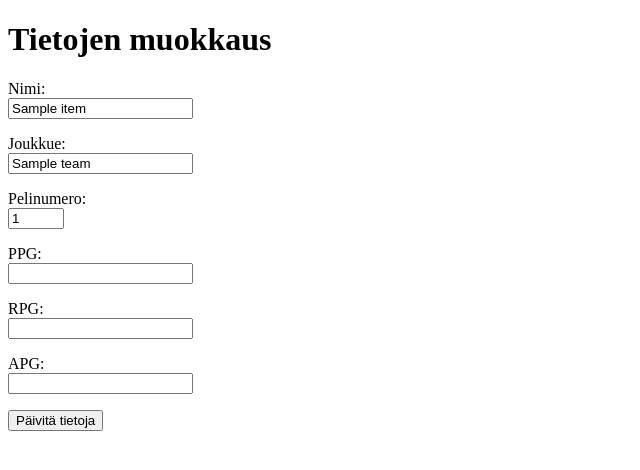
After one commit to avertti/Pelaaja-tilastot, a Flask app: template templates/edit_item.html in a window 1280 px wide. The commit adds this page. Shown: the top 470 px of the page, without its empty margins (0-640 px from the left). Run offline with Flask 3, Linux system fonts and the light colour scheme; the template is opened without the code that fills it: most values are stand-ins (such as "Sample title", 1, 10 or a date in 2020).

Commit message:
Add ability to edit players

```diff
--- a/app.py
+++ b/app.py
@@ -37,6 +37,25 @@ def create_item():
     items.add_item(name, team, player_number, PPG, RPG, APG, user_id)
 
     return redirect("/")
+
+@app.route("/edit_item/<int:item_id>")
+def edit_item(item_id):
+    item = items.get_item(item_id)
+    return render_template("edit_item.html", item=item)
+
+@app.route("/update_item", methods=["POST"])
+def update_item():
+    item_id=request.form["item_id"]
+    name = request.form["name"]
+    team = request.form["team"]
+    player_number = request.form["player_number"]
+    PPG = request.form["PPG"]
+    RPG = request.form["RPG"]
+    APG = request.form["APG"]
+
+    items.update_item(item_id, name, team, player_number, PPG, RPG, APG,)
+
+    return redirect("/item/" + str(item_id))
 
 @app.route("/register")
 def register():
--- /dev/null
+++ b/templates/edit_item.html
@@ -0,0 +1,39 @@
+<!DOCTYPE html>
+<html>
+
+<head>
+  <title>Tietojen muokkaus</title>
+</head>
+
+<body>
+    <h1>Tietojen muokkaus</h1>
+  <form action="/update_item" method="post">
+    <p>
+      Nimi: <br />
+      <input type="text" name="name" value="{{ item.name }}" />
+    </p>
+    <p>
+      Joukkue: <br />
+      <input type="text" name="team" value="{{ item.team }}"/>
+    </p>
+    <p>
+      Pelinumero: <br />
+      <input type="number" name="player_number" size="5" value="{{ item.player_number }}" max="99" min="00" required />
+    </p>
+     PPG: <br />
+      <input type="number" step="0.1" name="PPG" size="5" value="{{ item.PPG }}" />
+    </p>
+    <p>
+      RPG: <br />
+      <input type="number" step="0.1" name="RPG" size="5" value="{{ item.RPG }}" />
+    </p>
+    <p>
+      APG: <br />
+      <input type="number" step="0.1"  name="APG" size="5" value="{{ item.APG }}" />
+    </p>
+    <input type="hidden" name="item_id" value="{{ item.id }}" />
+    <input type="submit" value="Päivitä tietoja" />
+  </form>
+</body>
+
+</html>
--- a/templates/show_item.html
+++ b/templates/show_item.html
@@ -7,6 +7,11 @@
 
 <body>
     <h1>{{ item.name }}</h1>
+    {% if session.user_id == item.user_id %}
+  <p>
+    <a href= "/edit_item/{{ item.id }}">Muokkaa</a>
+  </p>
+  {% endif %}
     <p>
       Joukkue: {{ item.team }}
     </p>
```
Also changed, not shown: items.py (+13 -1 lines).
